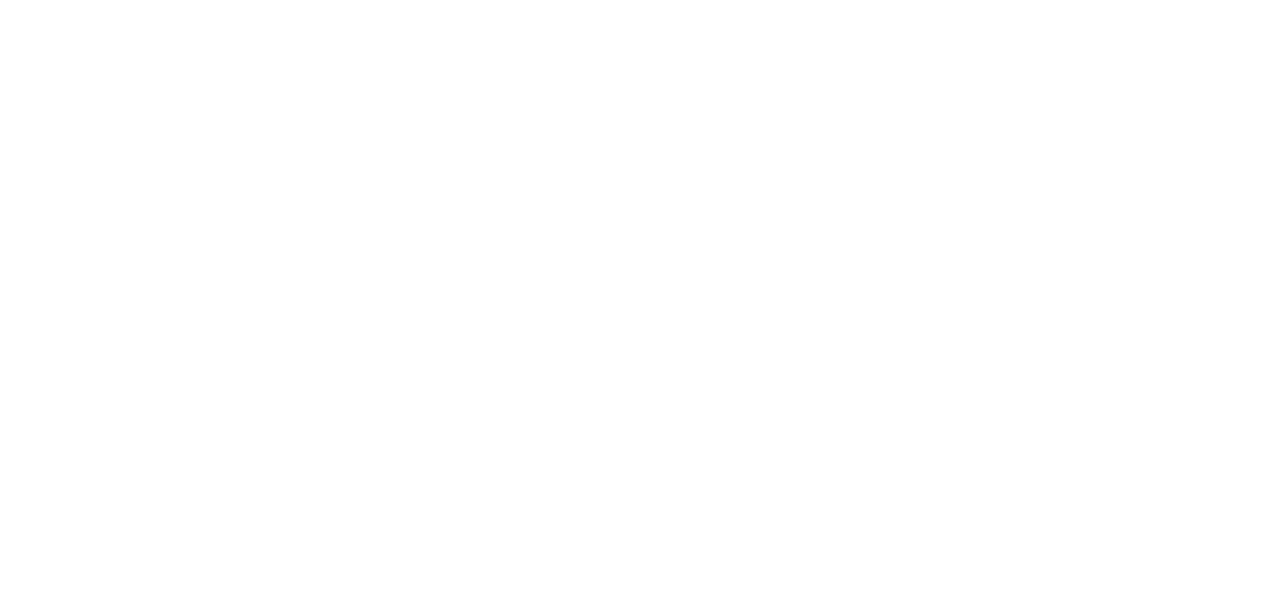
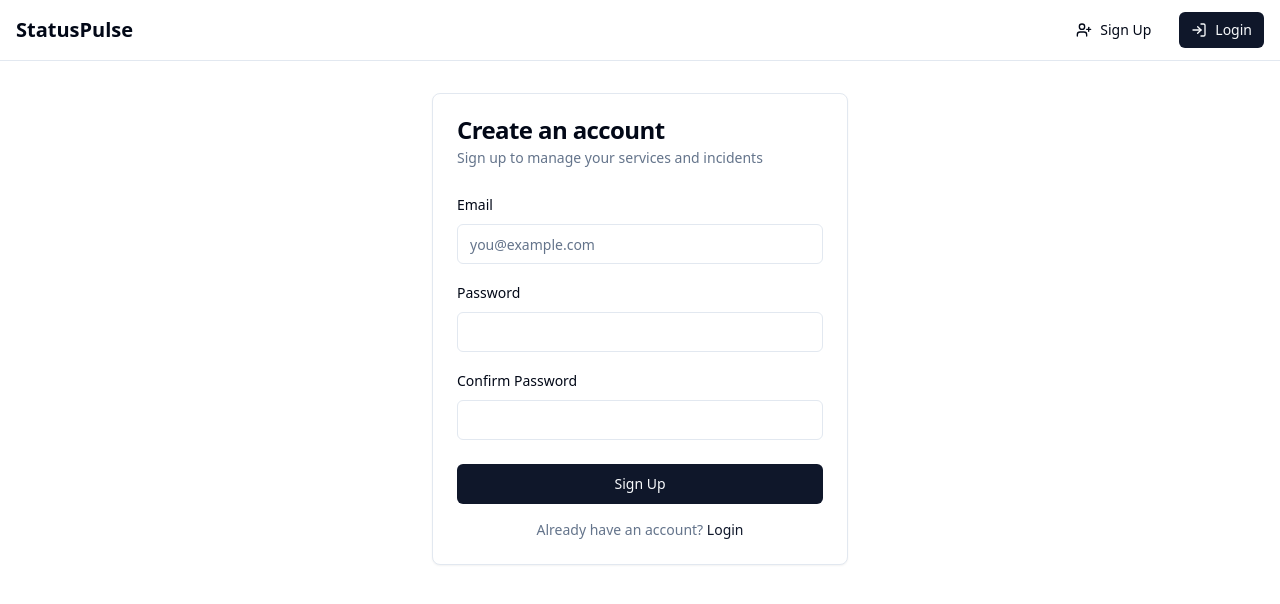
Before and after one commit to sarthakagrawal927/status-pulse-web, a React (Vite) app: page /signup in a window 1280 px wide. Before the commit this address had no page. Shown: the top 604 px of the page. Built offline with nearby package versions, Linux system fonts and the light colour scheme.

Commit message:
Add navbar and signup page
Implemented a navigation bar and a signup page to enhance user navigation and registration capabilities within the application.
[skip gpt_engineer]

```diff
--- a/src/App.tsx
+++ b/src/App.tsx
@@ -4,6 +4,8 @@ import { TooltipProvider } from "@/components/ui/tooltip";
 import { QueryClient, QueryClientProvider } from "@tanstack/react-query";
 import { BrowserRouter, Routes, Route } from "react-router-dom";
 import Index from "./pages/Index";
+import SignUp from "./pages/SignUp";
+import { Navbar } from "./components/Navbar";
 
 const queryClient = new QueryClient();
 
@@ -13,8 +15,10 @@ const App = () => (
       <Toaster />
       <Sonner />
       <BrowserRouter>
+        <Navbar />
         <Routes>
           <Route path="/" element={<Index />} />
+          <Route path="/signup" element={<SignUp />} />
         </Routes>
       </BrowserRouter>
     </TooltipProvider>
--- /dev/null
+++ b/src/components/Navbar.tsx
@@ -0,0 +1,27 @@
+import { Link } from "react-router-dom";
+import { Button } from "./ui/button";
+import { LogIn, UserPlus } from "lucide-react";
+
+export const Navbar = () => {
+  return (
+    <nav className="border-b">
+      <div className="container mx-auto px-4 py-3 flex items-center justify-between">
+        <Link to="/" className="text-xl font-bold">
+          StatusPulse
+        </Link>
+        <div className="flex items-center gap-4">
+          <Link to="/signup">
+            <Button variant="ghost" size="sm" className="gap-2">
+              <UserPlus className="h-4 w-4" />
+              Sign Up
+            </Button>
+          </Link>
+          <Button variant="default" size="sm" className="gap-2">
+            <LogIn className="h-4 w-4" />
+            Login
+          </Button>
+        </div>
+      </div>
+    </nav>
+  );
+};
--- /dev/null
+++ b/src/pages/SignUp.tsx
@@ -0,0 +1,86 @@
+import { useState } from "react";
+import { Link } from "react-router-dom";
+import { Button } from "@/components/ui/button";
+import { Input } from "@/components/ui/input";
+import { Label } from "@/components/ui/label";
+import { Card, CardContent, CardDescription, CardFooter, CardHeader, CardTitle } from "@/components/ui/card";
+import { toast } from "sonner";
+
+const SignUp = () => {
+  const [email, setEmail] = useState("");
+  const [password, setPassword] = useState("");
+  const [confirmPassword, setConfirmPassword] = useState("");
+
+  const handleSubmit = (e: React.FormEvent) => {
+    e.preventDefault();
+
+    if (password !== confirmPassword) {
+      toast.error("Passwords do not match");
+      return;
+    }
+
+    // TODO: Implement signup logic
+    toast.success("Account created successfully!");
+  };
+
+  return (
+    <div className="container mx-auto px-4 py-8 max-w-md">
+      <Card>
+        <CardHeader>
+          <CardTitle>Create an account</CardTitle>
+          <CardDescription>
+            Sign up to manage your services and incidents
+          </CardDescription>
+        </CardHeader>
+        <form onSubmit={handleSubmit}>
+          <CardContent className="space-y-4">
+            <div className="space-y-2">
+              <Label htmlFor="email">Email</Label>
+              <Input
+                id="email"
+                type="email"
+                placeholder="you@example.com"
+                value={email}
+                onChange={(e) => setEmail(e.target.value)}
+                required
+              />
+            </div>
+            <div className="space-y-2">
+              <Label htmlFor="password">Password</Label>
+              <Input
+                id="password"
+                type="password"
+                value={password}
+                onChange={(e) => setPassword(e.target.value)}
+                required
+              />
+            </div>
+            <div className="space-y-2">
+              <Label htmlFor="confirmPassword">Confirm Password</Label>
+              <Input
+                id="confirmPassword"
+                type="password"
+                value={confirmPassword}
+                onChange={(e) => setConfirmPassword(e.target.value)}
+                required
+              />
+            </div>
+          </CardContent>
+          <CardFooter className="flex flex-col space-y-4">
+            <Button type="submit" className="w-full">
+              Sign Up
+            </Button>
+            <p className="text-sm text-muted-foreground text-center">
+              Already have an account?{" "}
+              <Link to="/login" className="text-primary hover:underline">
+                Login
+              </Link>
+            </p>
+          </CardFooter>
+        </form>
+      </Card>
+    </div>
+  );
+};
+
+export default SignUp;
```
